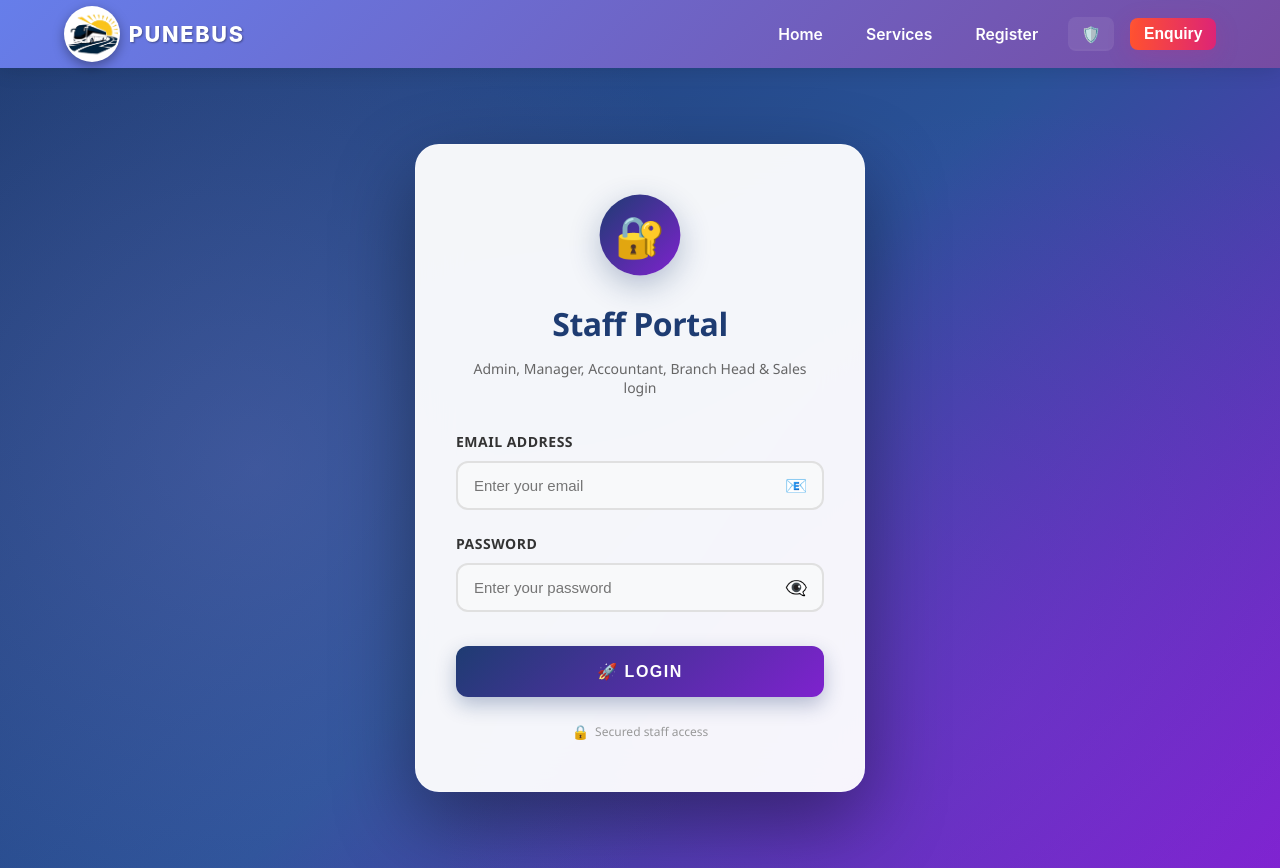
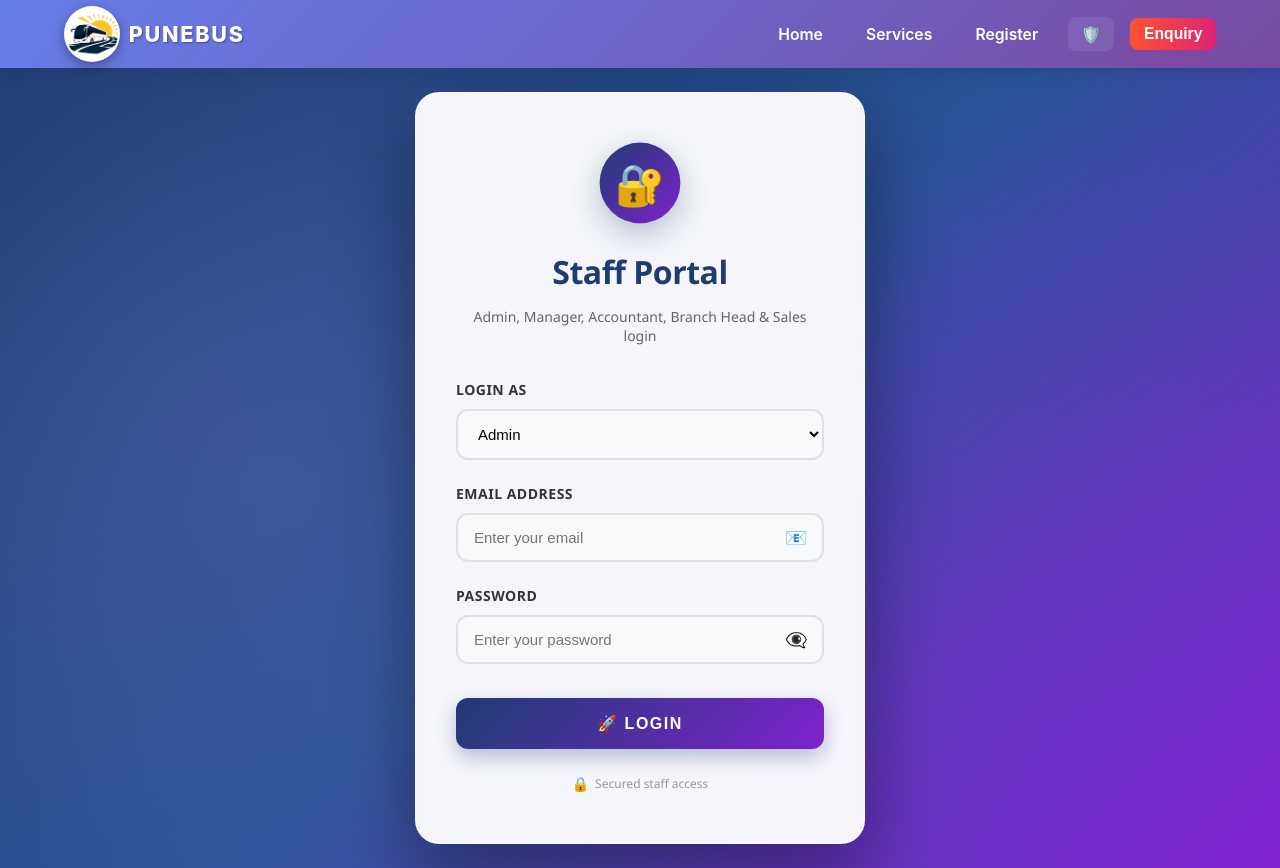
Before and after one commit to prathameshsmule/punebus, a React (Vite) app in the folder Frontend/: page /admin/login in a window 1280 px wide. Built offline with nearby package versions, Linux system fonts and the light colour scheme.

Commit message:
Update AdminLogin.jsx

```diff
--- a/Frontend/src/pages/AdminLogin.jsx
+++ b/Frontend/src/pages/AdminLogin.jsx
@@ -3,8 +3,21 @@ import React, { useState } from "react";
 import api from "../api/apiClient";
 import { useNavigate } from "react-router-dom";
 
+const ROLE_OPTIONS = [
+  { value: "admin", label: "Admin" },
+  { value: "manager", label: "Manager" },
+  { value: "accountant", label: "Accountant" },
+  { value: "branchHead", label: "Branch Head" },
+  { value: "sales", label: "Sales" },
+];
+
 const AdminLogin = () => {
-  const [form, setForm] = useState({ email: "", password: "" });
+  // ✅ role state add kiya
+  const [form, setForm] = useState({
+    email: "",
+    password: "",
+    role: "admin",
+  });
   const [loading, setLoading] = useState(false);
   const [msg, setMsg] = useState(null);
   const [showPassword, setShowPassword] = useState(false);
@@ -23,7 +36,8 @@ const AdminLogin = () => {
     setMsg(null);
 
     try {
-      // yahi API tum abhi use kar rahe the
+      // ⚠️ apiClient ka baseURL probably "/api" hai,
+      // isliye yahan sirf "/auth/admin/login" likha hai
       const res = await api.post("/auth/admin/login", form);
 
       const token = res.data?.token;
@@ -37,13 +51,14 @@ const AdminLogin = () => {
       localStorage.setItem("token", token);
       localStorage.setItem("admin", JSON.stringify(user));
 
+      // real role backend se aaya; isi pe trust karenge
       const role = (user.role || "").toLowerCase();
 
-      // role ke hisaab se redirect map
       const roleRouteMap = {
         admin: "/admin",
         manager: "/manager",
         accountant: "/accountant",
+        branchhead: "/branch-head",
         "branch-head": "/branch-head",
         sales: "/sales",
       };
@@ -300,10 +315,34 @@ const AdminLogin = () => {
           Staff Portal
         </h2>
         <p style={styles.subtitle}>
-          Admin, Manager, Accountant, Branch Head & Sales login
+          Admin, Manager, Accountant, Branch Head &amp; Sales login
         </p>
 
         <form onSubmit={submit} style={styles.form}>
+          {/* Role select */}
+          <label style={styles.label}>
+            Login As
+            <div style={styles.inputWrapper}>
+              <select
+                name="role"
+                value={form.role}
+                onChange={handleChange}
+                onFocus={() => setFocusedField("role")}
+                onBlur={() => setFocusedField(null)}
+                style={{
+                  ...styles.input,
+                  ...(focusedField === "role" ? styles.inputFocus : {}),
+                }}
+              >
+                {ROLE_OPTIONS.map((r) => (
+                  <option key={r.value} value={r.value}>
+                    {r.label}
+                  </option>
+                ))}
+              </select>
+            </div>
+          </label>
+
           <label style={styles.label}>
             Email Address
             <div style={styles.inputWrapper}>
```
